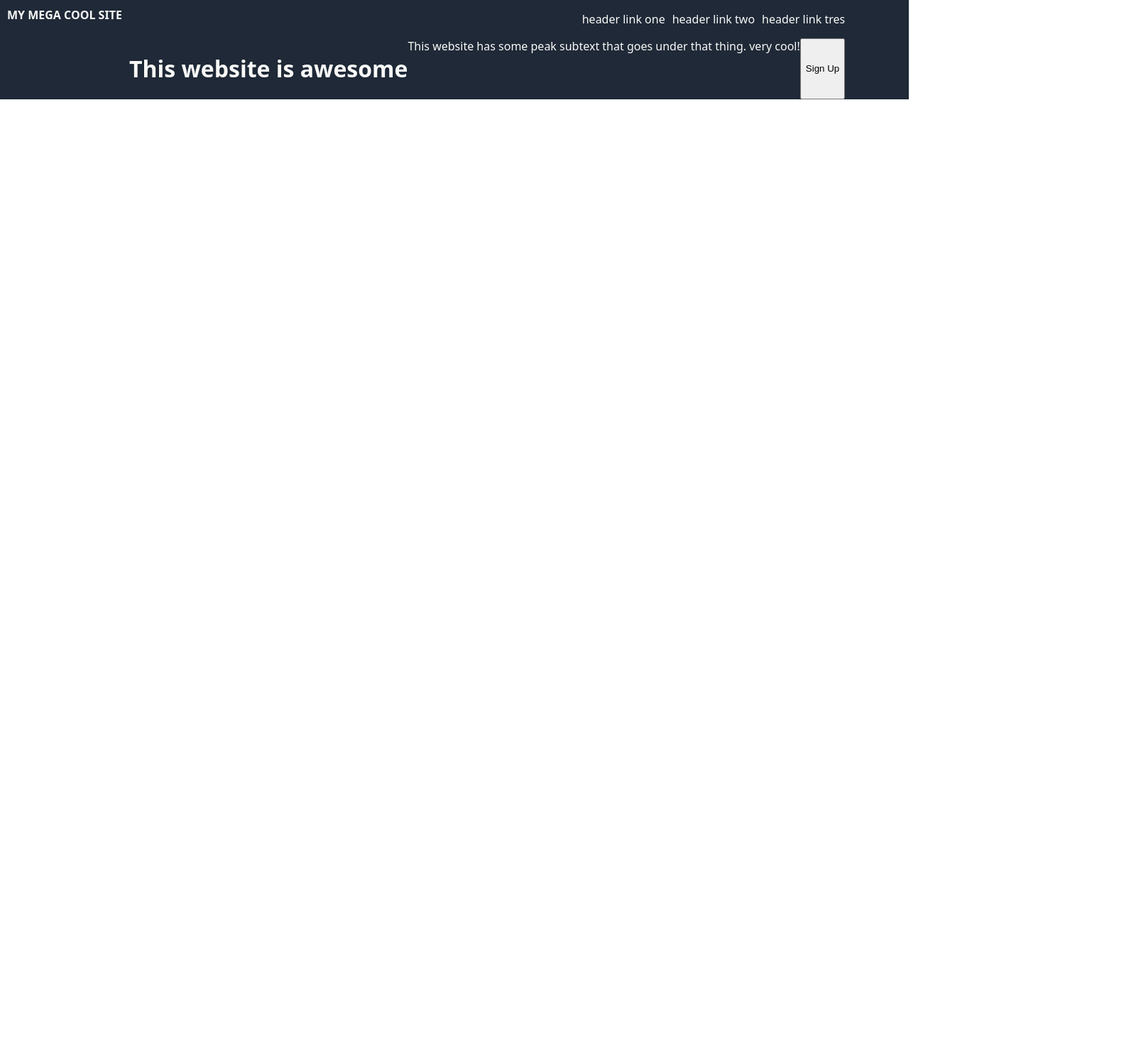
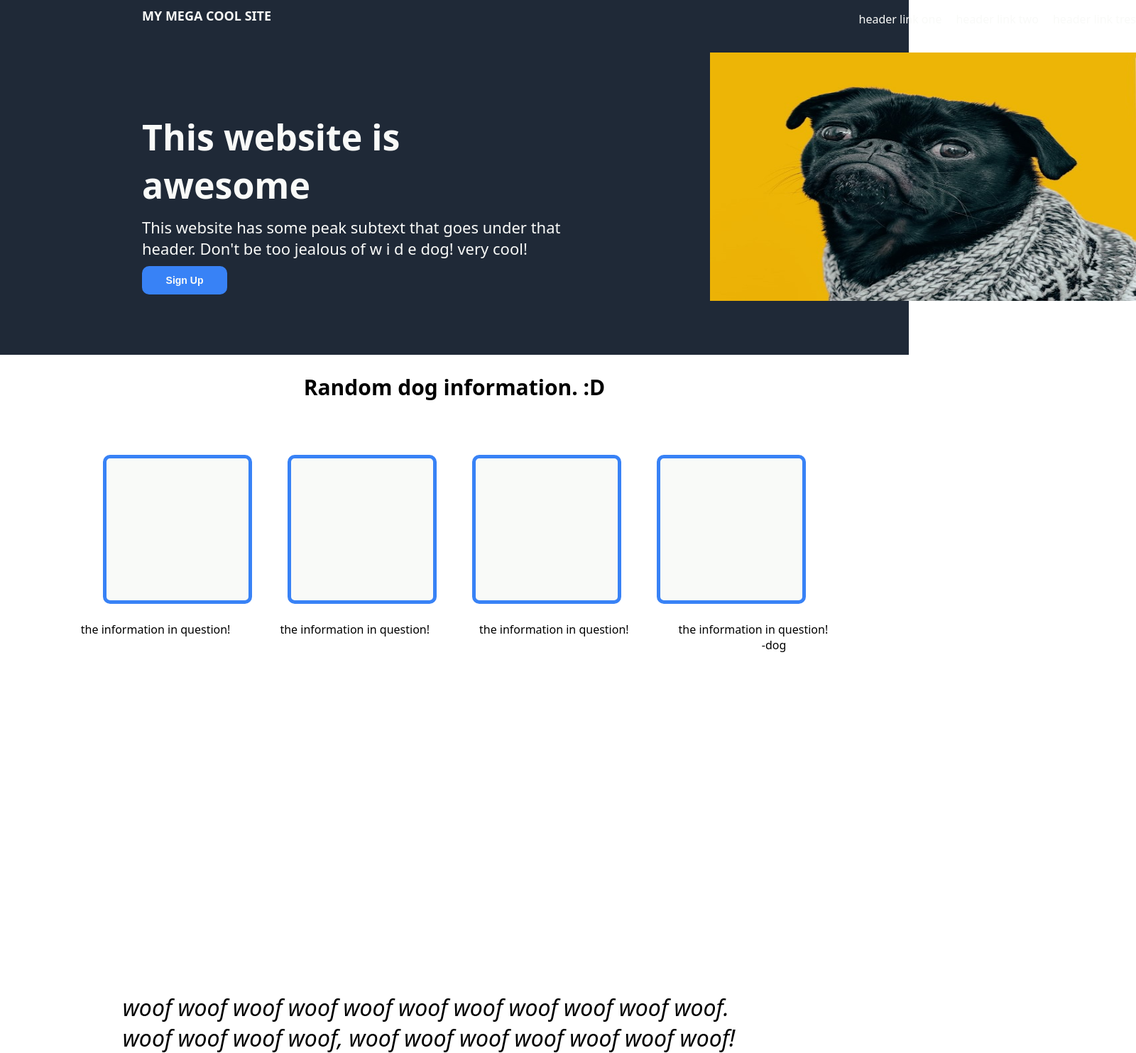
Before and after one commit to teaxdev/top-landing-page, a plain HTML site: page index.html in a window 1280 px wide. Shown: the whole page at 71% size, 1600 px wide, since content can reach past the window. Before the commit the page ends 800 px from the top, so only its background shows below. Drawn offline with Linux system fonts and the light colour scheme.

Commit message:
add info and quote

```diff
--- a/index.html
+++ b/index.html
@@ -2,29 +2,49 @@
 <html lang="en">
     <head>
         <link rel="stylesheet" href="styles.css">
+        <meta http-equiv="X-UA-Compatible" content="IE=edge">
         <meta charset="utf-8">
         <title>Landing Page!</title>
     </head>
 
     <body>
         <div class="header">
-            <div class="logo">MY MEGA COOL SITE</div>
+            <div class="container">
+               <div class="logo">MY MEGA COOL SITE</div>
+               <div class="head2">
+                  <h1>This website is awesome</h1>
+                  <div class="text1">This website has some peak subtext that goes under that header. Don't be too jealous of w i d e dog! very cool!</div>
+                  <button class="butt">Sign Up</button>
+               </div>
+            </div>
             <div class="links">
                <ul>
                   <li a href="#">header link one</li>
                   <li a href="#">header link two</li>
                   <li a href="#">header link tres</li>
                </ul>
-               <div class="head2">
-                  <h1>This website is awesome</h1>
-                  <div class="text1">This website has some peak subtext that goes under that thing. very cool!</div>
-                  <button>Sign Up</button>
-               </div>
+               <img class="dawg" src="../top-landing-page/images/dog.jpg">
             </div>
-               <div class="main">
-
-               </div>
         </div>
+        <div class="main">
+            <h2>Random dog information. :D</h2>
+        </div>
+        <div class="info">
+            <div class="square"></div>
+            <div class="square"></div>
+            <div class="square"></div>
+            <div class="square"></div>
+         </div>
+         <div class="subtext">
+            <div class="inf">the information in question!</div>
+            <div class="inf">the information in question!</div>
+            <div class="inf">the information in question!</div>
+            <div class="inf">the information in question!</div>
+         </div>
+         <div class="qcont">
+            <div class="quote"><em>woof woof woof woof woof woof woof woof woof woof woof. woof woof woof woof, woof woof woof woof woof woof woof!</em></div>
+            <div class="by">-dog</div>
+         </div>
     </body>
 
     <footer>
--- a/styles.css
+++ b/styles.css
@@ -1,6 +1,5 @@
 body {
     font-family: system-ui, -apple-system, BlinkMacSystemFont, 'Segoe UI', Roboto, Oxygen, Ubuntu, Cantarell, 'Open Sans', 'Helvetica Neue', sans-serif;
-    display: flex;
     margin: 0;
     padding: 0;
 }
@@ -8,31 +7,108 @@ body {
 .header {
    color: #F9FAF8;
    background: #1F2937;
-   align-items: start;
+   justify-content: space-between;
    display: flex;
    flex: 1;
+   height: 500px
 }
 
 .logo {
    display: flex;
-   padding: 10px;
-   font-size: 16px;
+   justify-content: space-between;
+   padding-top: 10px;
+   font-size: 18px;
    font-weight: 600;
-   height: auto;
    flex-shrink: 0;
+   height: 20px;
+}
+
+.head2 {
+    margin-top: 95px;
+    display: flex;
+    flex-wrap: wrap;
+    width: 600px;
+ }
+
+.container {
+    margin-left: 200px;
+}
+
+h1 {
+    margin-bottom: 10px;
+    font-size: 50px;
+}
+
+.text1 {
+    font-size: 22px;
+}
+
+.butt {
+    background-color: #3882F6;
+    color: #F9FAF8;
+    font-size: 14px;
+    font-weight: 600;
+    margin-top: 10px;
+    border-radius: 10px;
+    height: 40px;
+    width: 120px;
+    border: 0;
+}
+
+.dawg {
+    height: 350px;
+    width: 600px;
+    margin-left: 200px;
+    margin-top: 20px;
+}
+
+.main {
+    display: flex;
+    justify-content: center;
+    font-size: 20px;
+}
+
+.info {
+    display: flex;
+    justify-content: center;
+}
+
+.square {
+    background-color: #F9FAF8;
+    border: 5px #3882f6 solid;
+    height: 200px;
+    width: 200px;
+    margin: 25px;
+    margin-top: 50px;
+    border-radius: 10px;
+}
+
+.subtext {
+   display: flex;
+   justify-content: center;
+   gap: 70px;
+}
+
+.qcont {
+   display: flex;
+   justify-content: center;
+   flex-wrap: wrap;
+}
+
+.quote {
+   font-size: 32px;
+   width: 900px;
+   margin-top: 500px;
 }
 
 .links {
-   padding-right: 20px;
+    flex: 1;
+    margin-right: 200px;
 }
 
 .links ul {
    list-style-type: none;
    display: flex;
    justify-content: flex-end;
-   gap: 10px
+   gap: 20px
 }
-
-.head2 {
-   display: flex;
-}
```
Also changed, not shown: images/dog.jpg (added).
